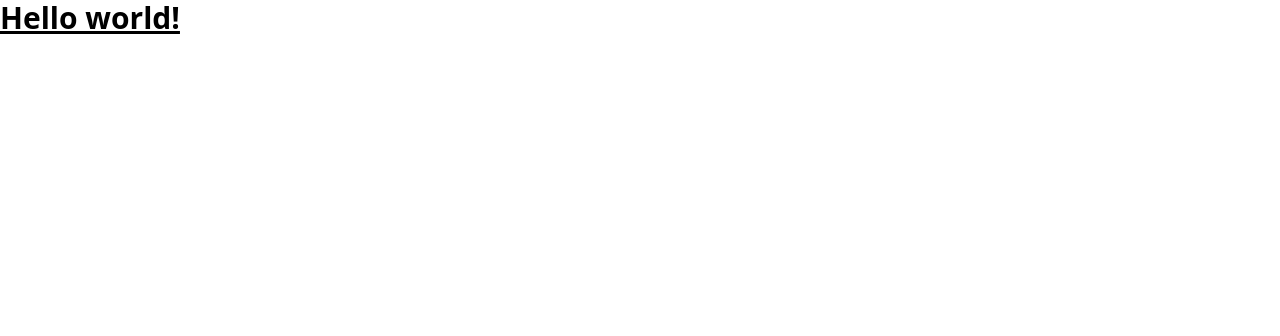
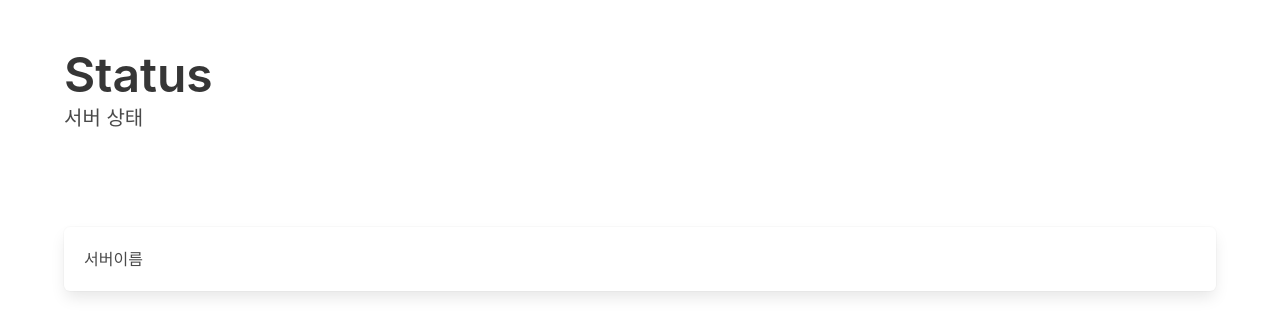
Before and after one commit to chick0/status, a Svelte app: page / in a window 1280 px wide. Shown: the top 336 px of the page. Built offline with nearby package versions, Linux system fonts and the light colour scheme.

Commit message:
setup bulma `npx svelte-add@latest bulma`

```diff
--- a/postcss.config.cjs
+++ /dev/null
@@ -1,6 +0,0 @@
-module.exports = {
-    plugins: {
-        tailwindcss: {},
-        autoprefixer: {},
-    },
-};
--- a/src/App.svelte
+++ b/src/App.svelte
@@ -1,5 +1,14 @@
-<script>
-    import "./app.css";
-</script>
+<section class="section">
+    <div class="container">
+        <h1 class="title is-1">Status</h1>
+        <p class="subtitle">서버 상태</p>
+    </div>
+</section>
 
-<h1 class="text-3xl font-bold underline">Hello world!</h1>
+<section class="section">
+    <div class="container">
+        <div class="box">
+            <h5 class="titls is-5">서버이름</h5>
+        </div>
+    </div>
+</section>
--- a/src/app.css
+++ /dev/null
@@ -1,3 +0,0 @@
-@tailwind base;
-@tailwind components;
-@tailwind utilities;
--- /dev/null
+++ b/src/app.scss
@@ -0,0 +1,10 @@
+/* Write your global styles here, in SCSS syntax. Variables and mixins from the src/variables.scss file are available here without importing */
+/* Import only what you need from Bulma */
+@import "bulma/sass/utilities/_all";
+@import "bulma/sass/base/_all";
+@import "bulma/sass/elements/_all";
+@import "bulma/sass/form/_all";
+@import "bulma/sass/components/_all";
+@import "bulma/sass/grid/_all";
+@import "bulma/sass/helpers/_all";
+@import "bulma/sass/layout/_all";
--- a/src/main.js
+++ b/src/main.js
@@ -1,3 +1,4 @@
+import "./app.scss";
 import App from "./App.svelte";
 
 const app = new App({
--- /dev/null
+++ b/src/variables.scss
@@ -0,0 +1,3 @@
+/* Variables and mixins declared here will be available in all other SCSS files */
+/* https://github.com/jgthms/bulma/issues/1293 */
+$body-overflow-y: auto;
--- a/svelte.config.js
+++ b/svelte.config.js
@@ -1,9 +1,13 @@
 import preprocess from "svelte-preprocess";
 
-export default {
+const config = {
     preprocess: [
         preprocess({
-            postcss: true,
+            scss: {
+                prependData: '@use "src/variables.scss" as *;',
+            },
         }),
     ],
 };
+
+export default config;
--- a/tailwind.config.cjs
+++ /dev/null
@@ -1,8 +0,0 @@
-/** @type {import('tailwindcss').Config} */
-module.exports = {
-    content: ["./src/**/*.{html,js,svelte,ts}"],
-    theme: {
-        extend: {},
-    },
-    plugins: [],
-};
--- a/vite.config.js
+++ b/vite.config.js
@@ -4,4 +4,12 @@ import { svelte } from "@sveltejs/vite-plugin-svelte";
 // https://vitejs.dev/config/
 export default defineConfig({
     plugins: [svelte()],
+
+    css: {
+        preprocessorOptions: {
+            scss: {
+                additionalData: '@use "src/variables.scss" as *;',
+            },
+        },
+    },
 });
```
Also changed, not shown: package.json (+5 -6 lines), 1 other file (tests, documents, lock files or other folders).
